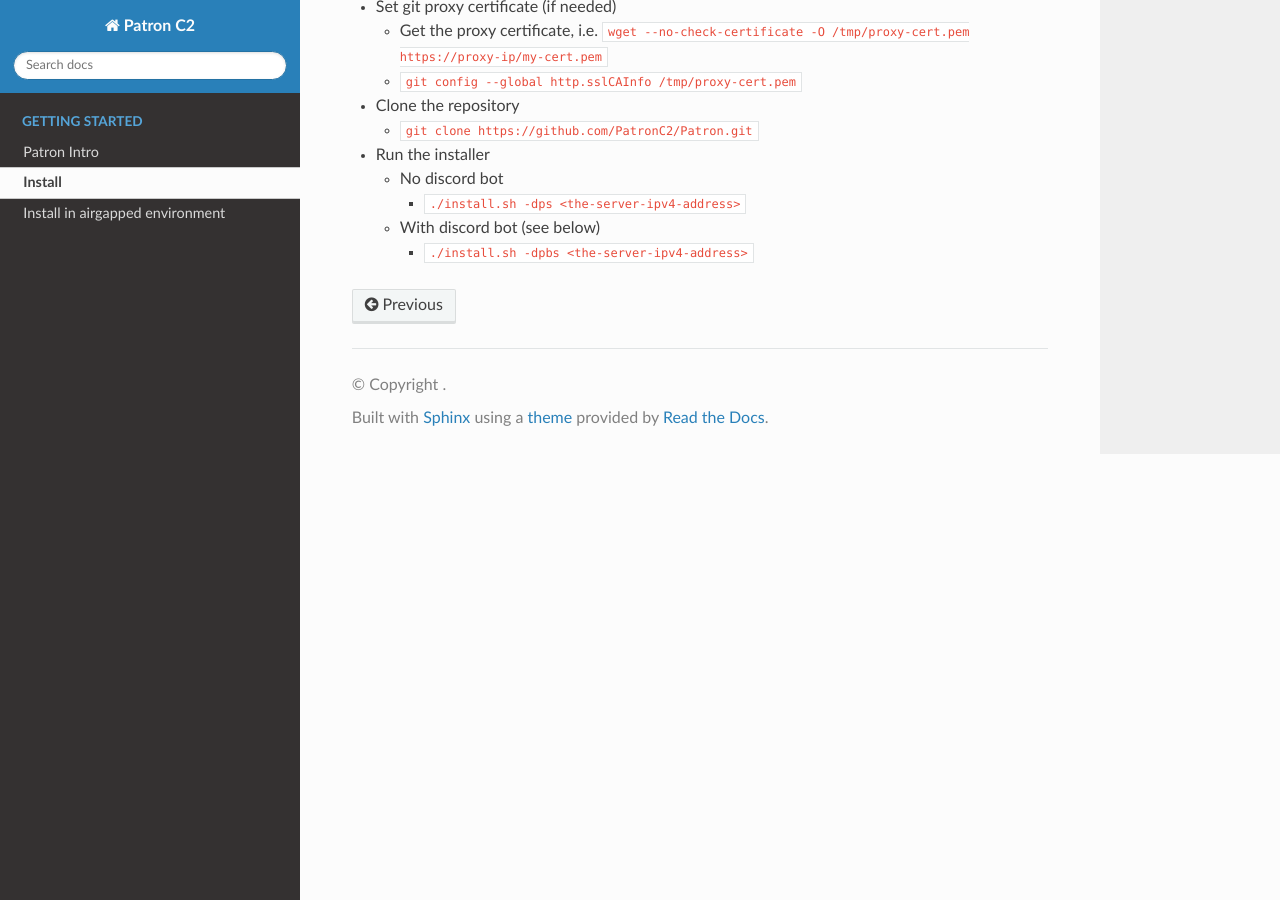
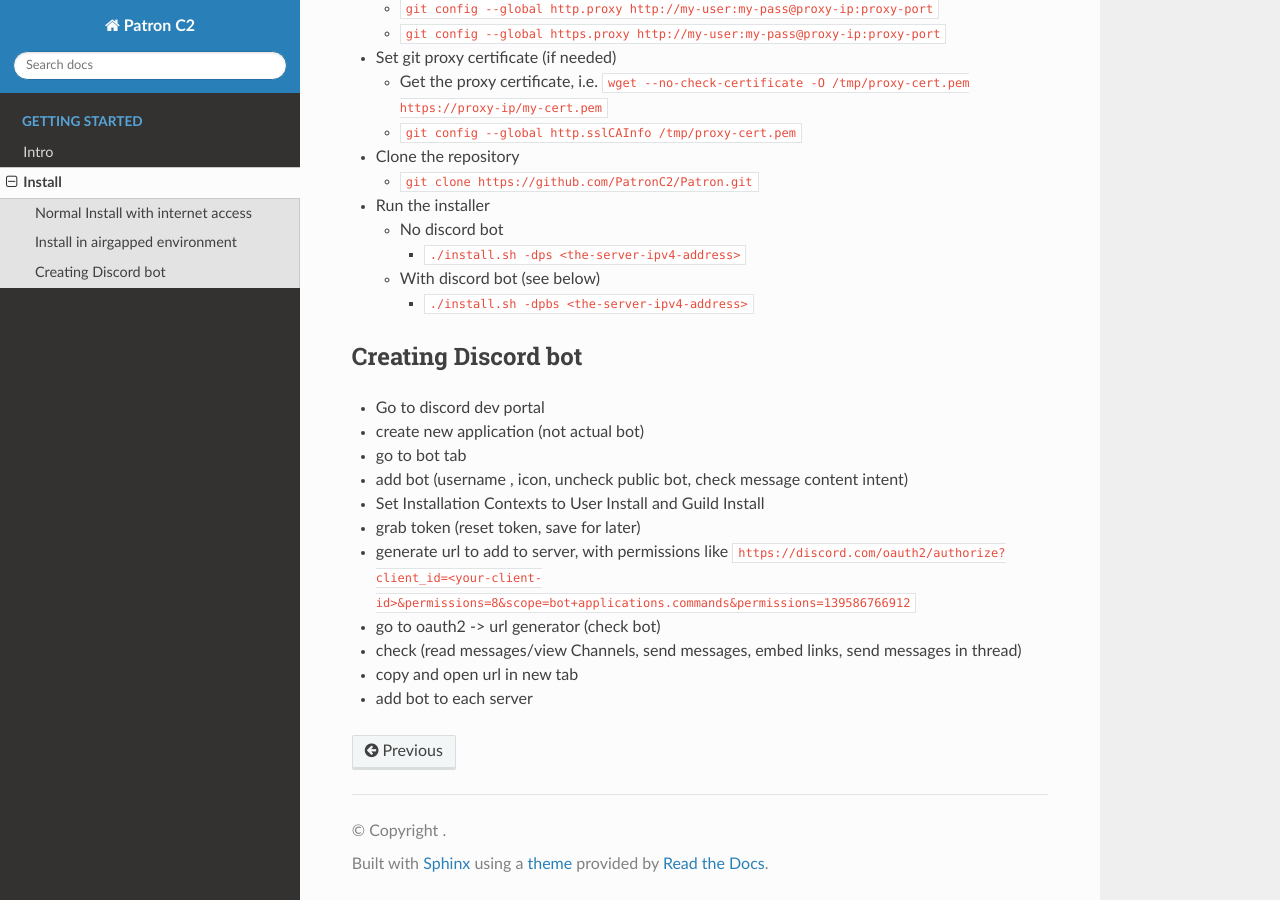
Before and after one commit to PatronC2/Documentation, a Sphinx documentation site: the page built from docs/installation.md, in a window 1280 px wide and 900 px high, scrolled down 541 px. Built offline with Sphinx 7.4.7 and the Read the Docs theme 3.1.0, drawn with Linux system fonts in a browser that asks for light colours; some of the changed text lies outside the part shown.

Commit message:
start work on v1.3.0

````diff
--- a/docs/installation.md
+++ b/docs/installation.md
@@ -1,5 +1,6 @@
 # Install
 
+## Normal Install with internet access
 * Run `git clone https://github.com/PatronC2/Patron.git`
 * Run `./install.sh -dps <your-ip>` for fresh install
 
@@ -13,7 +14,7 @@ Options:
   -h    Show this help message
 ```
 
-# Install in airgapped environment
+## Install in airgapped environment
 
 * Set the git proxy
   * `git config --global http.proxy http://my-user:my-pass@proxy-ip:proxy-port`
@@ -28,3 +29,16 @@ Options:
     *  `./install.sh -dps <the-server-ipv4-address>`
   * With discord bot (see below)
     * `./install.sh -dpbs <the-server-ipv4-address>`
+
+## Creating Discord bot
+* Go to discord dev portal
+* create new application (not actual bot)
+* go to bot tab
+* add bot (username , icon, uncheck public bot, check message content intent)
+* Set Installation Contexts to User Install and Guild Install
+* grab token (reset token, save for later)
+* generate url to add to server, with permissions like `https://discord.com/oauth2/authorize?client_id=<your-client-id>&permissions=8&scope=bot+applications.commands&permissions=139586766912`
+* go to oauth2 -> url generator (check bot)
+* check (read messages/view Channels, send messages, embed links, send messages in thread)
+* copy and open url in new tab
+* add bot to each server
````
Also changed, not shown: docs/intro.md (+12 -2 lines).
